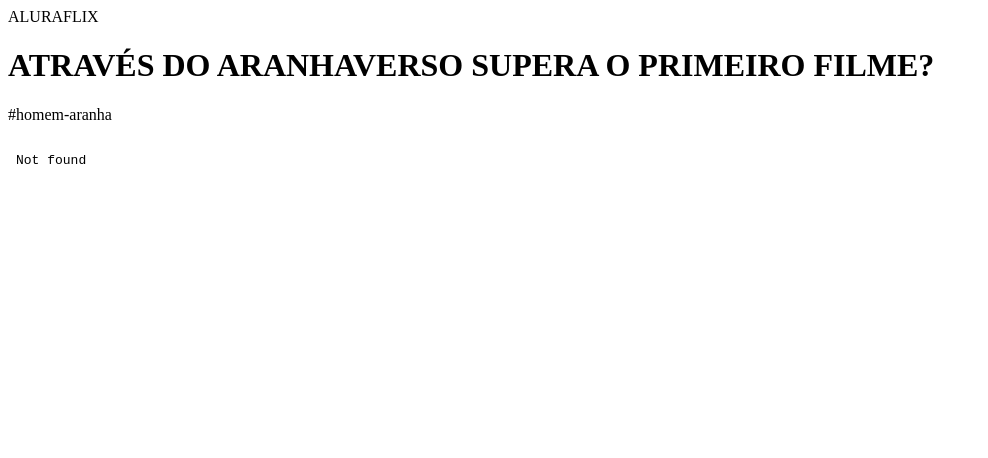
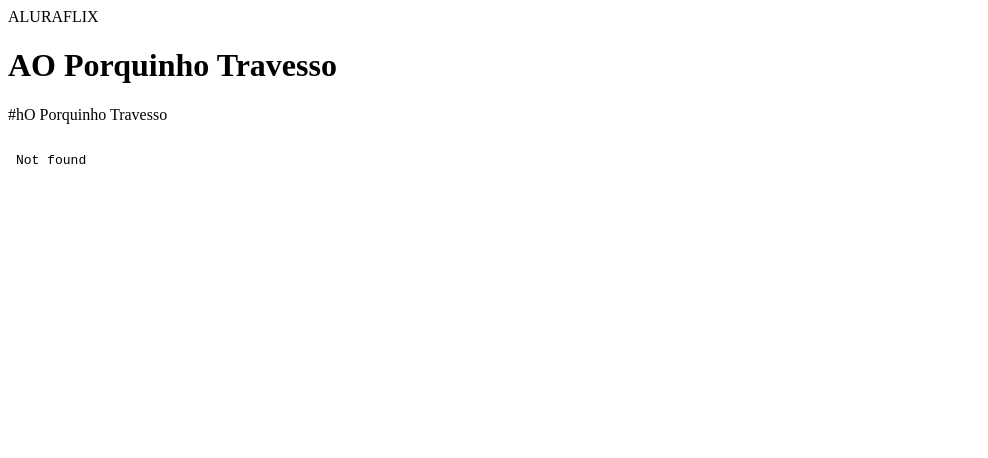
Before and after one commit to 30mariaeduarda1a/MARIAFLIX, a plain HTML site: page index.html in a window 1280 px wide. Shown: the whole page, without its empty margins (0-988 px from the left). Drawn offline with Linux system fonts and the light colour scheme.

Commit message:
<body>     <header>ALURAFLIX</header>
    <h1>AO Porquinho Travesso</h1>
    <p>#hO Porquinho Travesso</p>

    <iframe width="560" height="315" src=<iframe width="560" height="315" src="https://www.youtube.com/embed/hmgTvsfCg98?si=YoUjmBt2kcpQrOh-" title="YouTube video player" frameborder="0" allow="accelerometer; autoplay; clipboard-write; encrypted-media; gyroscope; picture-in-picture; web-share" referrerpolicy="strict-origin-when-cross-origin" allowfullscreen></iframe>

</body>

```diff
--- a/index.html
+++ b/index.html
@@ -1,8 +1,8 @@
 <body>
     <header>ALURAFLIX</header>
 
-    <h1>ATRAVÉS DO ARANHAVERSO SUPERA O PRIMEIRO FILME?</h1>
-    <p>#homem-aranha</p>
+    <h1>AO Porquinho Travesso</h1>
+    <p>#hO Porquinho Travesso</p>
 
     <iframe width="560" height="315" src=<iframe width="560" height="315" src="https://www.youtube.com/embed/hmgTvsfCg98?si=YoUjmBt2kcpQrOh-" title="YouTube video player" frameborder="0" allow="accelerometer; autoplay; clipboard-write; encrypted-media; gyroscope; picture-in-picture; web-share" referrerpolicy="strict-origin-when-cross-origin" allowfullscreen></iframe>
 
```
